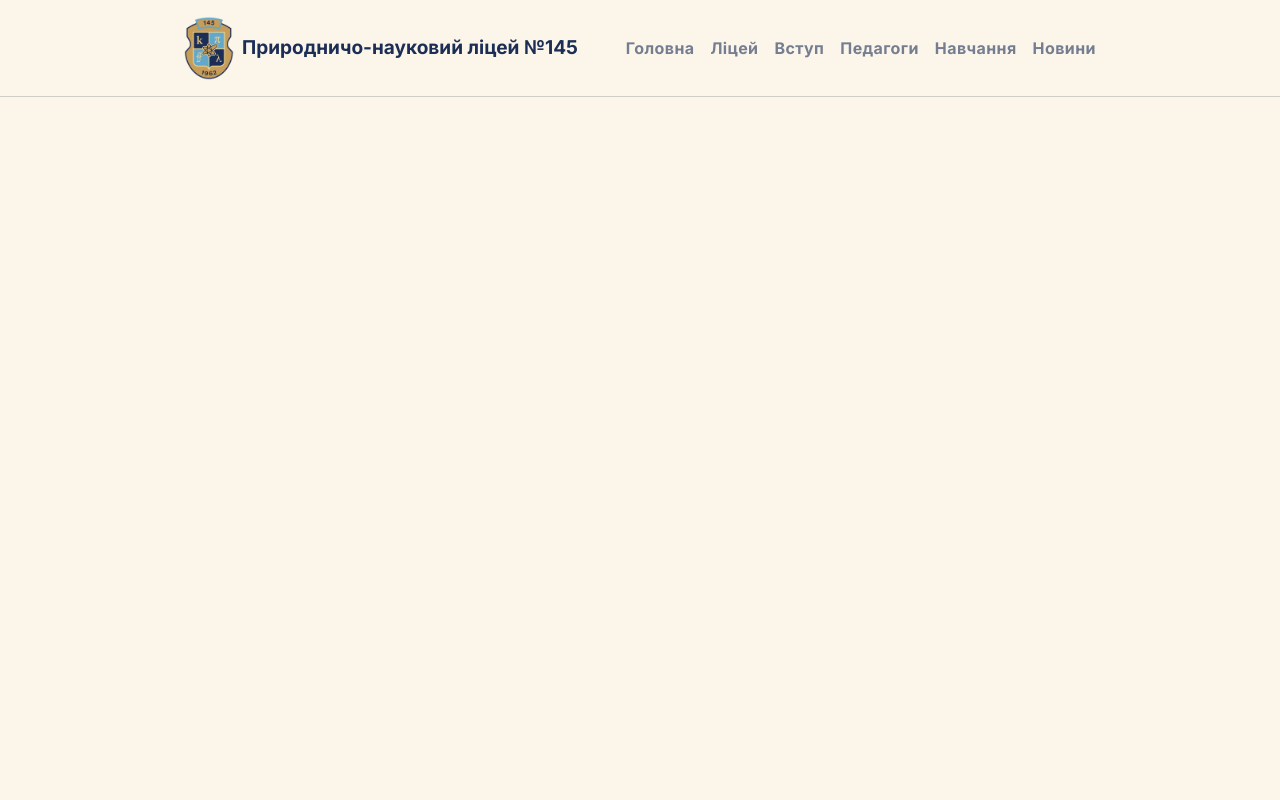
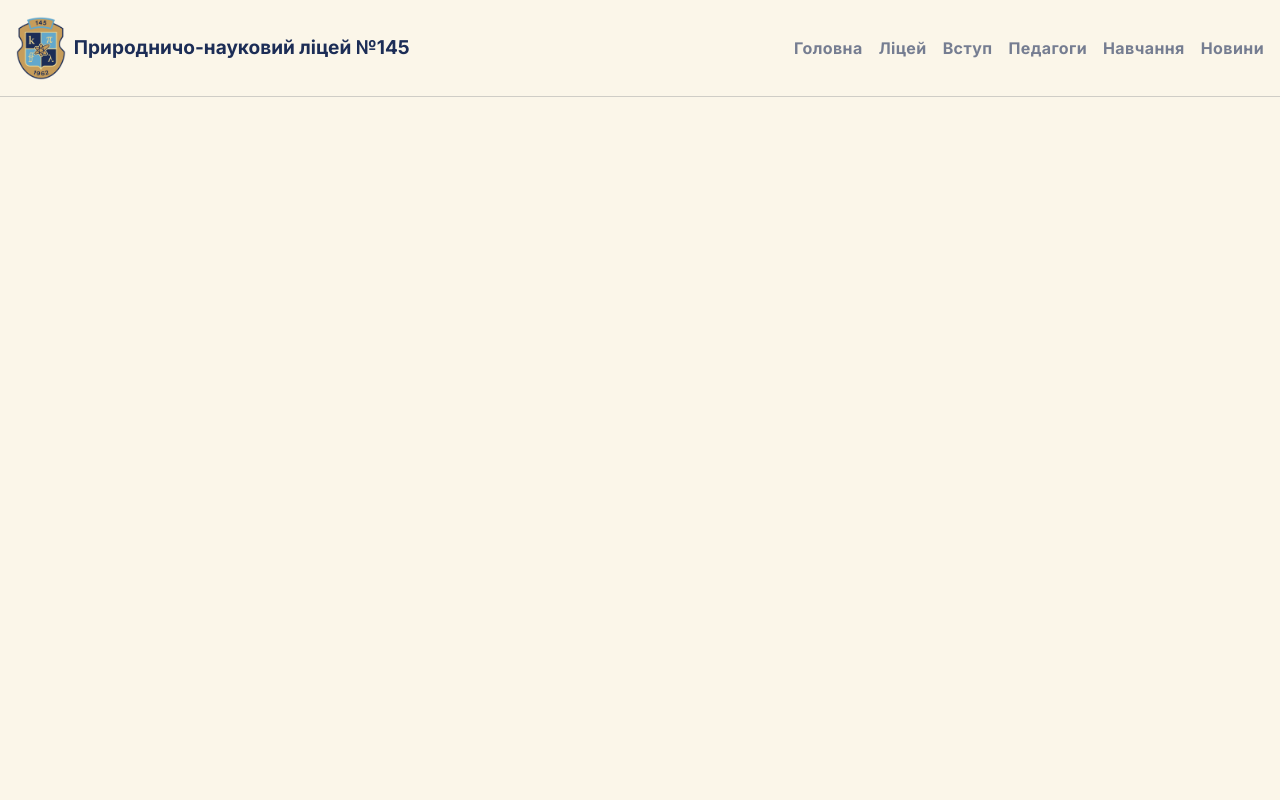
Before and after one commit to 0xNiWt/pnl, a Next.js app: page / in a window 1280 px wide. Shown: the top 800 px of the page. Built offline with nearby package versions, Linux system fonts and the light colour scheme.

Commit message:
Nothing new

```diff
--- a/app/page.tsx
+++ b/app/page.tsx
@@ -5,7 +5,7 @@ import Footer from "@/components/Footer";
 
 export default function Home() {
   return (
-    <div className="bg-[#FBF6E9] min-h-screen flex flex-col">
+    <div className="bg-background min-h-screen flex flex-col">
       <Header />
       <Hero />
       <Footer />
--- a/components/Header.tsx
+++ b/components/Header.tsx
@@ -7,11 +7,12 @@ import gerb from '@/public/gerb.png'
 export default function Header() {
     return (
         <header className="bg-background px-4 py-4 border-b border-gray-800/20">
+            <div className="md:max-w-7xl mx-auto">
                 <motion.div
                     initial={{ opacity: 0, y: 20 }}
                     animate={{ opacity: 1, y: 0 }}
                     transition={{ duration: 0.4, ease: "easeInOut" }}
-                className="flex items-center justify-between md:justify-center md:gap-12"
+                    className="flex items-center justify-between md:gap-12"
                 >
                         <div className="flex items-center gap-2">
                             <img src={gerb.src} alt="Герб ліцею" className="h-16" />
@@ -30,6 +31,7 @@ export default function Header() {
                             <Menu size={28} color="black" className="md:hidden cursor-pointer" />
                         </nav>
                 </motion.div>
+            </div>
         </header>
     )
 }
```
Lines whose indentation alone changed are shown as unchanged.
